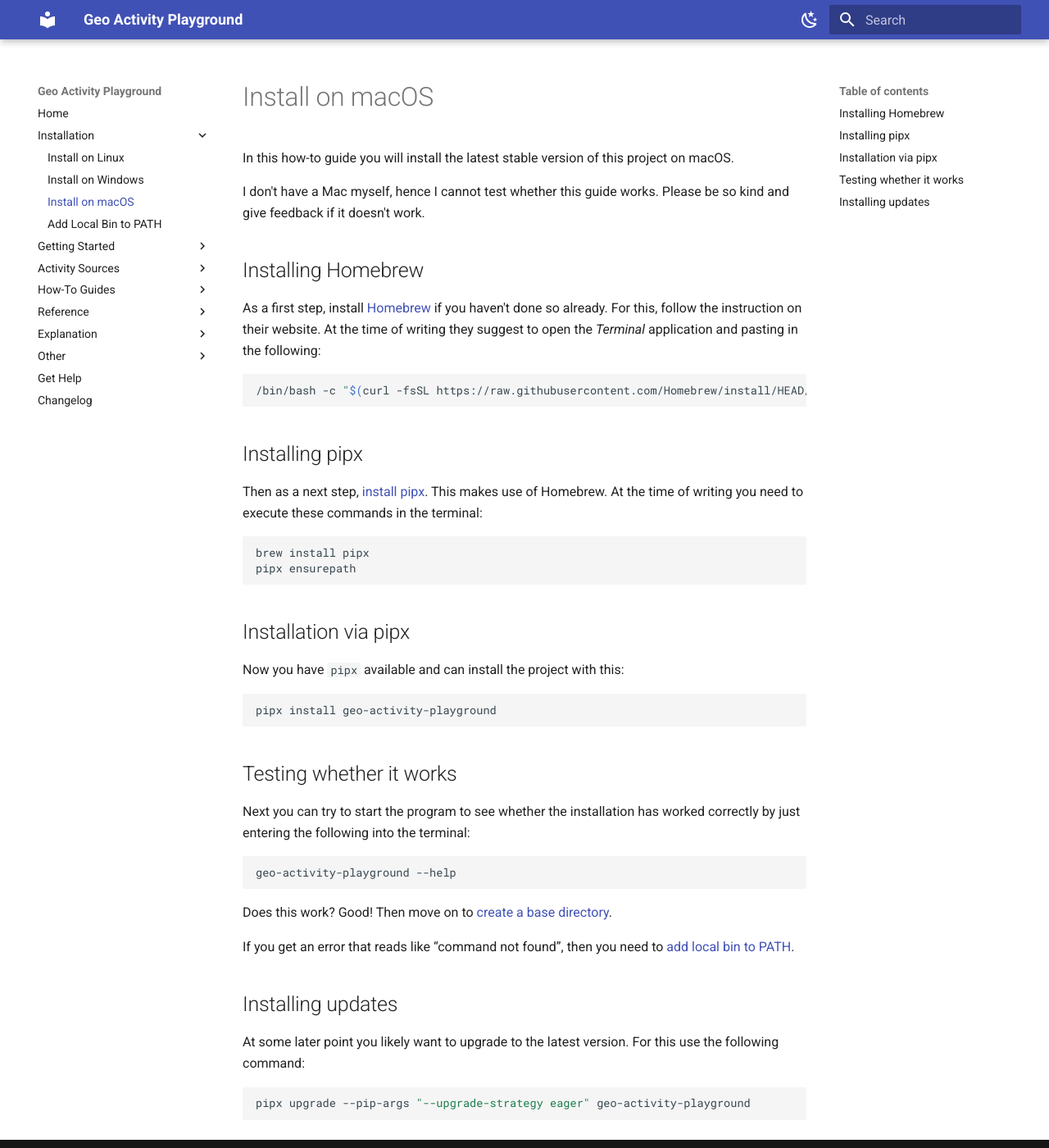
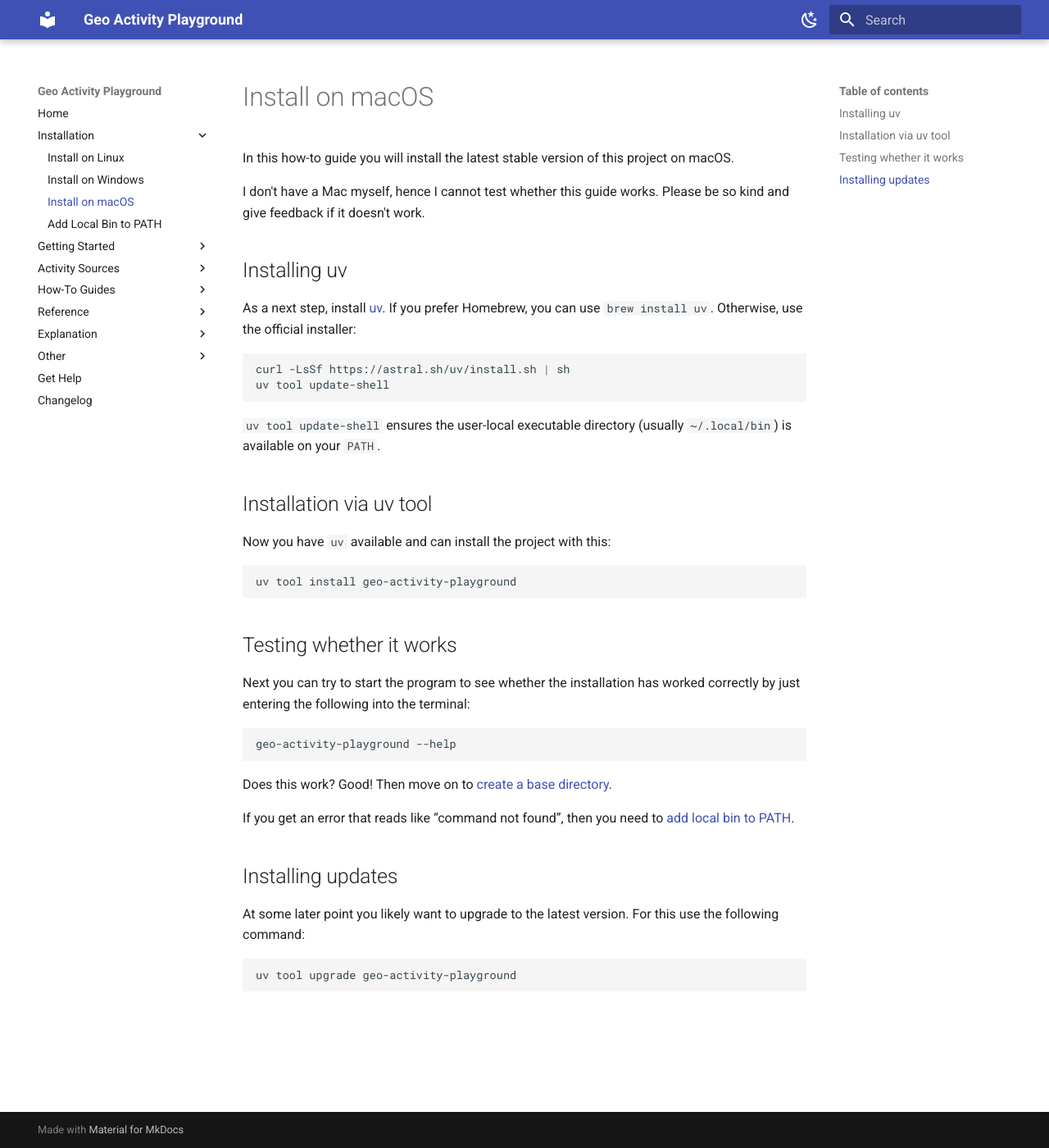
Before and after one commit to martin-ueding/geo-activity-playground, an MkDocs documentation site: the page built from docs/install-on-macos.md, in a window 1280 px wide and 1400 px high. Shown: the whole window at 82% size. Built offline with MkDocs 1.6.1 and Material for MkDocs 9.7.7, drawn with Linux system fonts in a browser that asks for light colours.

Commit message:
docs: update installation instructions for Linux and macOS
- Modernized installation documentation by replacing `pipx` with `uv tool` for both Linux and macOS.
- Included commands for installing `uv`, updating the shell PATH, and installing the project using `uv tool`.
- Added guidance on using the official installer for Ubuntu/Debian and Homebrew for macOS.

````diff
--- a/docs/install-on-macos.md
+++ b/docs/install-on-macos.md
@@ -4,29 +4,23 @@ In this how-to guide you will install the latest stable version of this project
 
 I don't have a Mac myself, hence I cannot test whether this guide works. Please be so kind and give feedback if it doesn't work.
 
-## Installing Homebrew
+## Installing uv
 
-As a first step, install [Homebrew](https://brew.sh/) if you haven't done so already. For this, follow the instruction on their website. At the time of writing they suggest to open the _Terminal_ application and pasting in the following:
+As a next step, install [uv](https://docs.astral.sh/uv/getting-started/installation/). If you prefer Homebrew, you can use `brew install uv`. Otherwise, use the official installer:
 
 ```bash
-/bin/bash -c "$(curl -fsSL https://raw.githubusercontent.com/Homebrew/install/HEAD/install.sh)"
+curl -LsSf https://astral.sh/uv/install.sh | sh
+uv tool update-shell
 ```
 
-## Installing pipx
+`uv tool update-shell` ensures the user-local executable directory (usually `~/.local/bin`) is available on your `PATH`.
 
-Then as a next step, [install pipx](https://pipx.pypa.io/stable/installation/#on-macos). This makes use of Homebrew. At the time of writing you need to execute these commands in the terminal:
+## Installation via uv tool
+
+Now you have `uv` available and can install the project with this:
 
 ```bash
-brew install pipx
-pipx ensurepath
-```
-
-## Installation via pipx
-
-Now you have `pipx` available and can install the project with this:
-
-```bash
-pipx install geo-activity-playground
+uv tool install geo-activity-playground
 ```
 
 ## Testing whether it works
@@ -46,5 +40,5 @@ If you get an error that reads like “command not found”, then you need to [a
 At some later point you likely want to upgrade to the latest version. For this use the following command:
 
 ```bash
-pipx upgrade --pip-args "--upgrade-strategy eager" geo-activity-playground
+uv tool upgrade geo-activity-playground
 ```
````
Also changed, not shown: docs/changelog.md (+1 -0 lines), docs/install-on-linux.md (+19 -7 lines).
